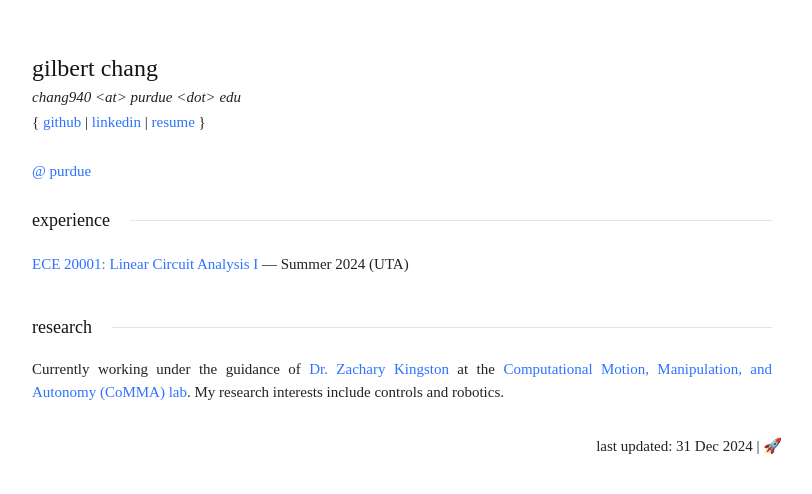
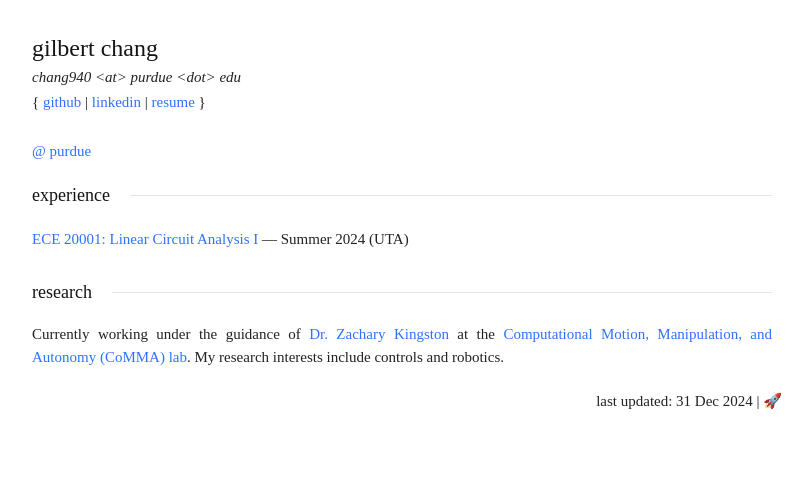
Before and after one commit to vindou/vindou, a Jekyll site: the page built from index.html, in a window 1280 px wide. Shown: the top 494 px of the page, without its empty margins (238-1050 px from the left). Built offline with Jekyll 4.4.1, drawn with Linux system fonts in a browser that asks for light colours; some web fonts are replaced.

Commit message:
Update index.css

```diff
--- a/css/index.css
+++ b/css/index.css
@@ -118,7 +118,7 @@
 .section {
   display: flex;
   flex-wrap: wrap;
-  margin-top: 15px;
+  margin-top: 5px;
 }
 
 .subsection {
@@ -142,7 +142,7 @@
 }
 
 .title-text {
-  margin-top: 15px;
+  margin-top: 5px;
 }
 
 /* media */
```
